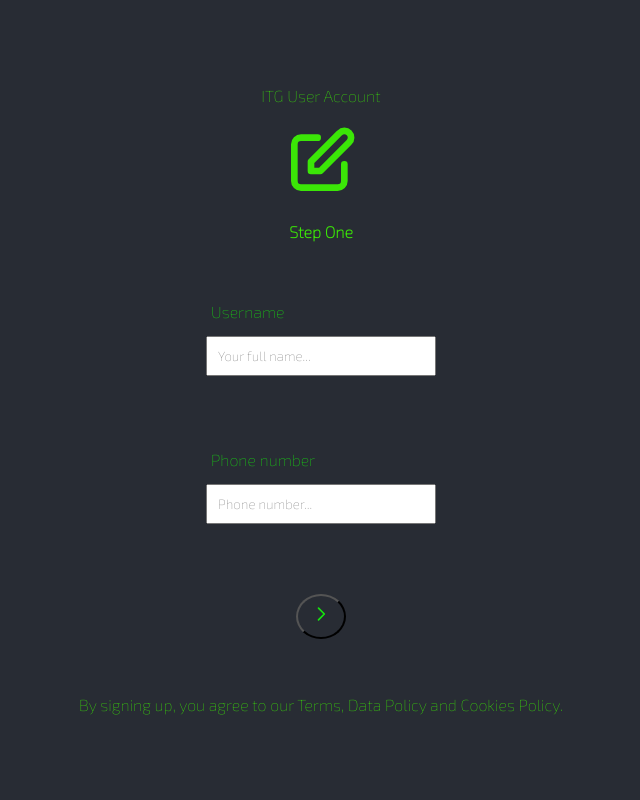
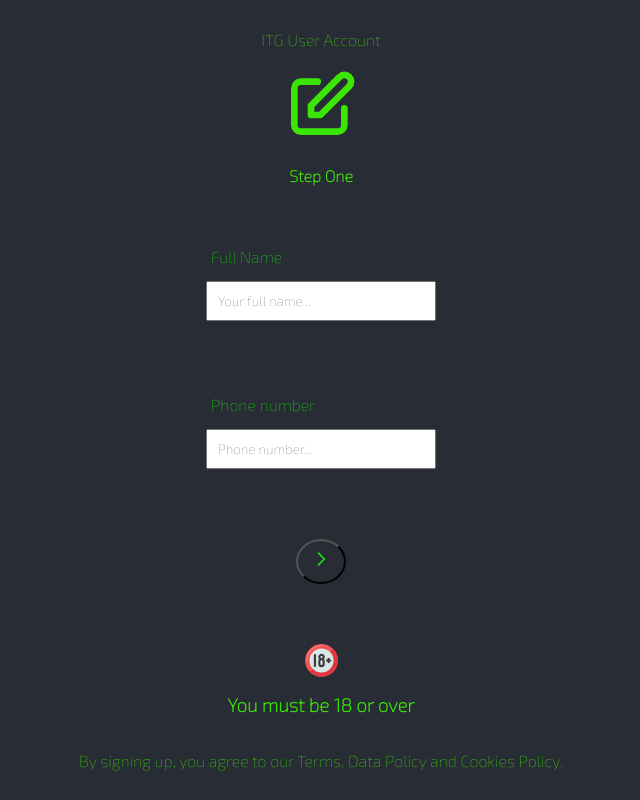
Before and after one commit to ladislavhrc219/itg-signup-spa, a React (Create React App) app: page / in a window 1280 px wide. Shown: the whole page, without its empty margins (319-959 px from the left). Built offline with nearby package versions, Linux system fonts and the light colour scheme; a web font is replaced by a local one.

Commit message:
18+icon-added

```diff
--- a/src/App.js
+++ b/src/App.js
@@ -18,6 +18,18 @@ function App() {
 
         <Form/>
 
+
+        <p> <svg className="heroicon-18" height="35" width="35" viewBox="0 0 512 512"
+         xmlns="http://www.w3.org/2000/svg"
+         id="fi_2534625"><circle cx="256" cy="256"
+         fill="#f05555" r="240"></circle><path
+         d="m425.706 86.294c-.1-.1-.195-.188-.292-.284l-339.4 339.4c.1.1.188.195.284.292 93.726 93.725 245.686 93.725 339.412 0s93.721-245.682-.004-339.408z" fill="#e13741"></path>
+         <circle cx="256" cy="256" fill="#d7e6e6" r="176"></circle>
+         <path d="m40 268a12 12 0 0 1 -12-12 228 228 0 0 1 228-228 12 12 0 0 1 0 24c-112.486 0-204 91.514-204 204a12 12 0 0 1 -12 12z" fill="#ff7373"></path><g fill="#3c3c3c"><path d="m160 352a16 16 0 0 1 -16-16v-160a16 16 0 0 1 32 0v160a16 16 0 0 1 -16 16z"></path>
+        <path d="m304 205.333a48 48 0 1 0 -83.739 32 47.806 47.806 0 0 0 -12.261 32v37.334a48 48 0 0 0 96 0v-37.334a47.806 47.806 0 0 0 -12.261-32 47.8 47.8 0 0 0 12.261-32zm-48-16a16 16 0 1 1 -16 16 16.019 16.019 0 0 1 16-16zm16 117.334a16 16 0 0 1 -32 0v-37.334a16 16 0 1 1 32 0z"></path><path d="m384 240h-8v-8a16 16 0 0 0 -32 0v8h-8a16 16 0 0 0 0 32h8v8a16 16 0 0 0 32 0v-8h8a16 16 0 0 0 0-32z"></path></g></svg>
+    </p>
+        <h3> You must be 18 or over </h3>
+
         <p>
          By signing up, you agree to our Terms, Data Policy
          and Cookies Policy.
--- a/src/form-comps/components/Step1.js
+++ b/src/form-comps/components/Step1.js
@@ -31,7 +31,7 @@ const schema = yup.object().shape({
     });
 
 
-export default function StepOne({setStep,  formValues,setFormValues}){
+export default function StepOne({setStep, formValues, setFormValues}){
 
 
 
@@ -52,50 +52,6 @@ export default function StepOne({setStep,  formValues,setFormValues}){
 
 
 
-    // function getUserValues  (e) {
-    //     e.preventDefault();
-    //     let UserData = {
-    //         fullname: e.target.value
-    //     }
-
-
-    // }
-
-    // function onSubmit (UserData){
-    //     console.log("useRData", UserData)
-    // }
-
-    // let shit = async(e) =>{
-    //     e.preventDefault();
-    //         // you not getting variables, you want ot get object!
-    //     //oyu can tie the object to a variable.
-    //     let showUser = {
-    //         fullname: e.target.value,
-    //         phoneNumber: e.target.value
-    //     }
-    // }
-
-    // const onSubmit = (showUser)=> {
-    //     console.log(showUser)
-    // }
-
-
-
-//   const createUserProfile = async (e)=>{
-//             e.preventDefault();
-//             let userData = {
-//                 fullname: e.target[0].value,
-//                 phoneNumber: e.target[1].value,
-//                 // password: e.target[2].value,
-//                 // age: e.target[3].value,
-//             };
-
-
-//         };
-
-//         const onSubmit = (userData) => {
-//             console.log(userData)
-//         }
 
     return (
         <>
@@ -123,7 +79,7 @@ export default function StepOne({setStep,  formValues,setFormValues}){
 {/* <svg className="inputicon" xmlns="http://www.w3.org/2000/svg" fill="none" viewBox="0 0 24 24" stroke="currentColor">
   <path strokeLinecap="round" strokeLinejoin="round" strokeWidth={2} d="M9 5l7 7-7 7" />
 </svg> */}
-          Username </label>
+          Full Name </label>
         <input className="inputField" type="text" name="fullName" placeholder="Your full name..."
       ref={register()} />
 
--- a/src/form-styles.scss
+++ b/src/form-styles.scss
@@ -88,6 +88,10 @@
   align-items: center;
   justify-content: center;
 }
+.heroicon-18{
+  margin: -22px;
+  // text-decoration: n
+}
 
 
 .form-group{
```
